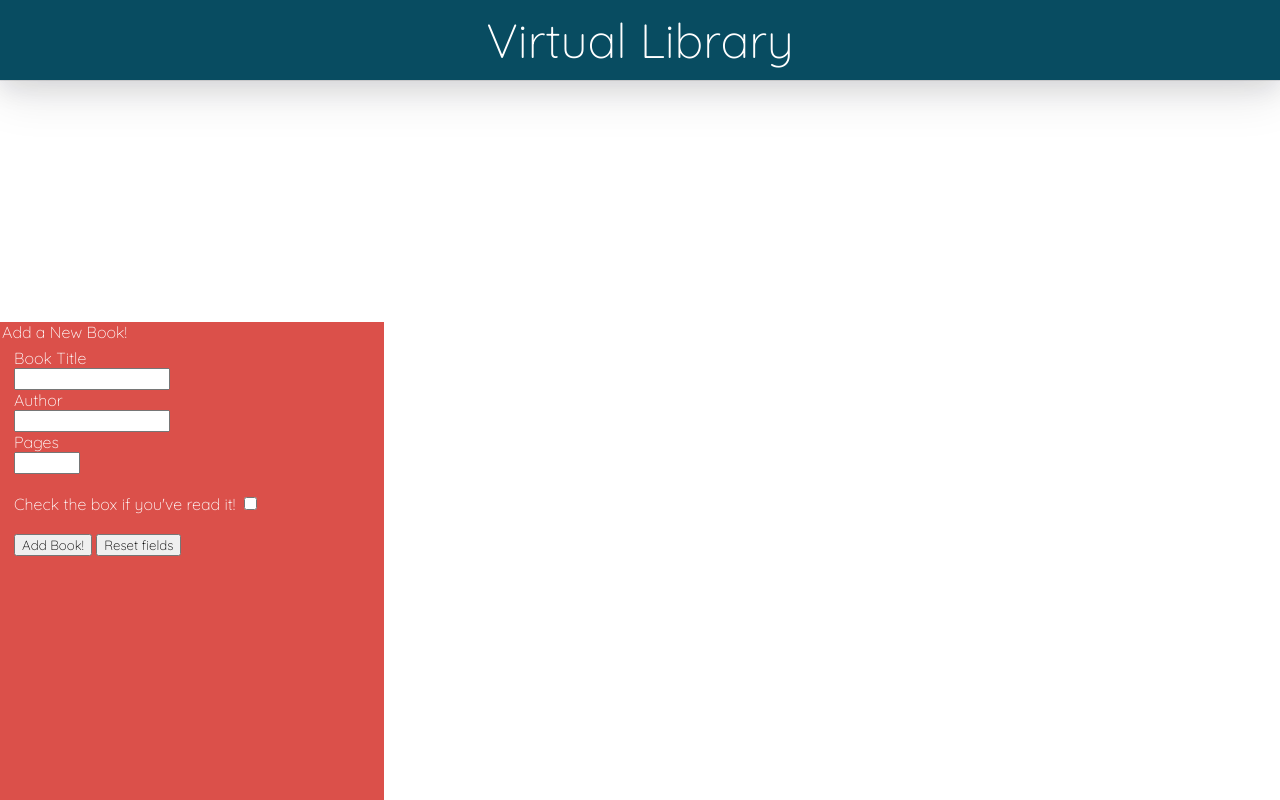
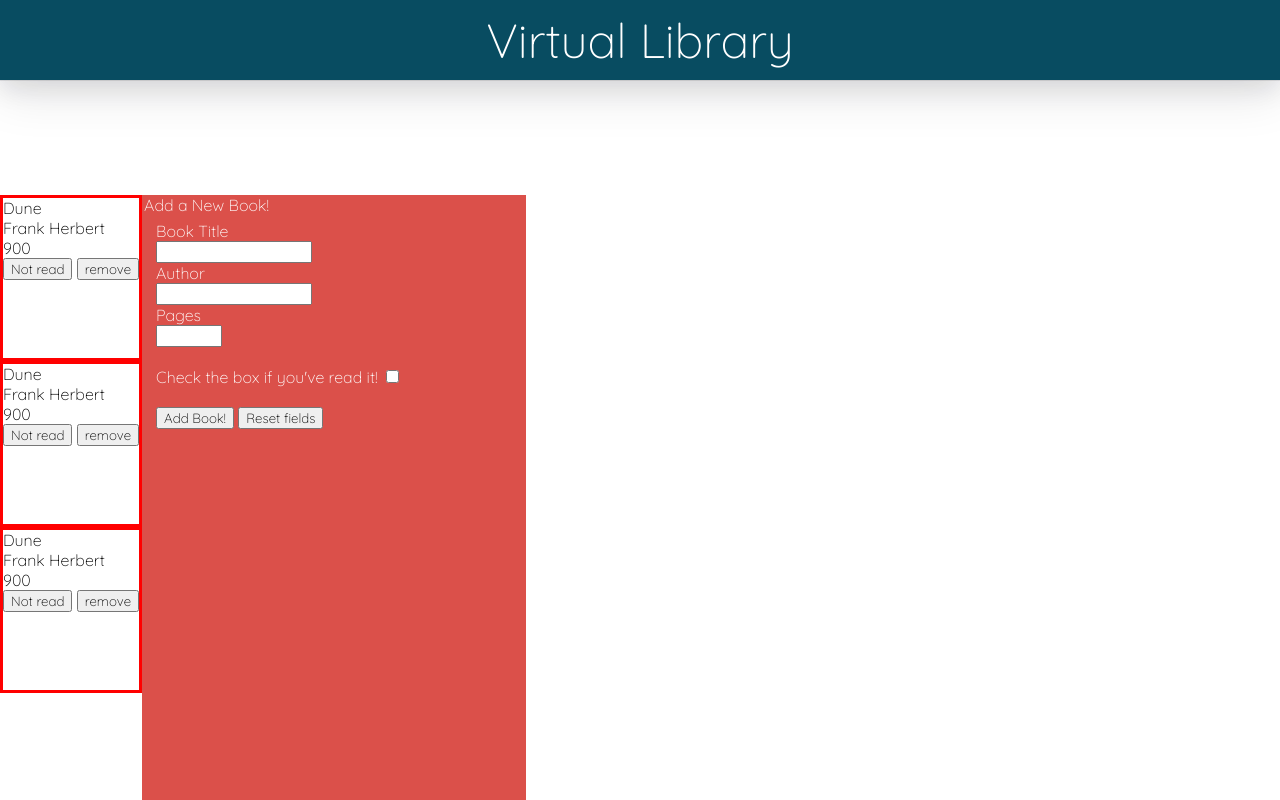
Before and after one commit to kevinqtogitty/Library, a plain HTML site: page index.html in a window 1280 px wide. Drawn offline with Linux system fonts and the light colour scheme.

Commit message:
Wrapped card buttons in div for positioning

```diff
--- a/index.html
+++ b/index.html
@@ -19,9 +19,64 @@
 
             <div id="bookGrid">
                 <!-- books will appear here -->
+                <div class="card">
+                    <div class="title">
+                        Dune
+                    </div>
+
+                    <div class="author">
+                        Frank Herbert
+                    </div>
+                    <div class="pages">
+                        900
+                    </div>
+
+                    <div class="buttonCont">
+                        <button class="hasRead"> Not read</button>
+                        <button>remove</button>
+                    </div>
+                </div>
+
+                <div class="card">
+                    <div class="title">
+                        Dune
+                    </div>
+
+                    <div class="author">
+                        Frank Herbert
+                    </div>
+                    <div class="pages">
+                        900
+                    </div>
+
+                    <div class="buttonCont">
+                        <button class="hasRead"> Not read</button>
+                        <button>remove</button>
+                    </div>
+                </div>
+
+
+                <div class="card">
+                    <div class="title">
+                        Dune
+                    </div>
+
+                    <div class="author">
+                        Frank Herbert
+                    </div>
+                    <div class="pages">
+                        900
+                    </div>
+
+                    <div class="buttonCont">
+                        <button class="hasRead"> Not read</button>
+                        <button>remove</button>
+                    </div>
+                </div>
+
             </div>
 
-        <form action="POST">
+        <form action="POST" class="form" required>
             <Legend>Add a New Book!</Legend>
 
             <fieldset>
```
